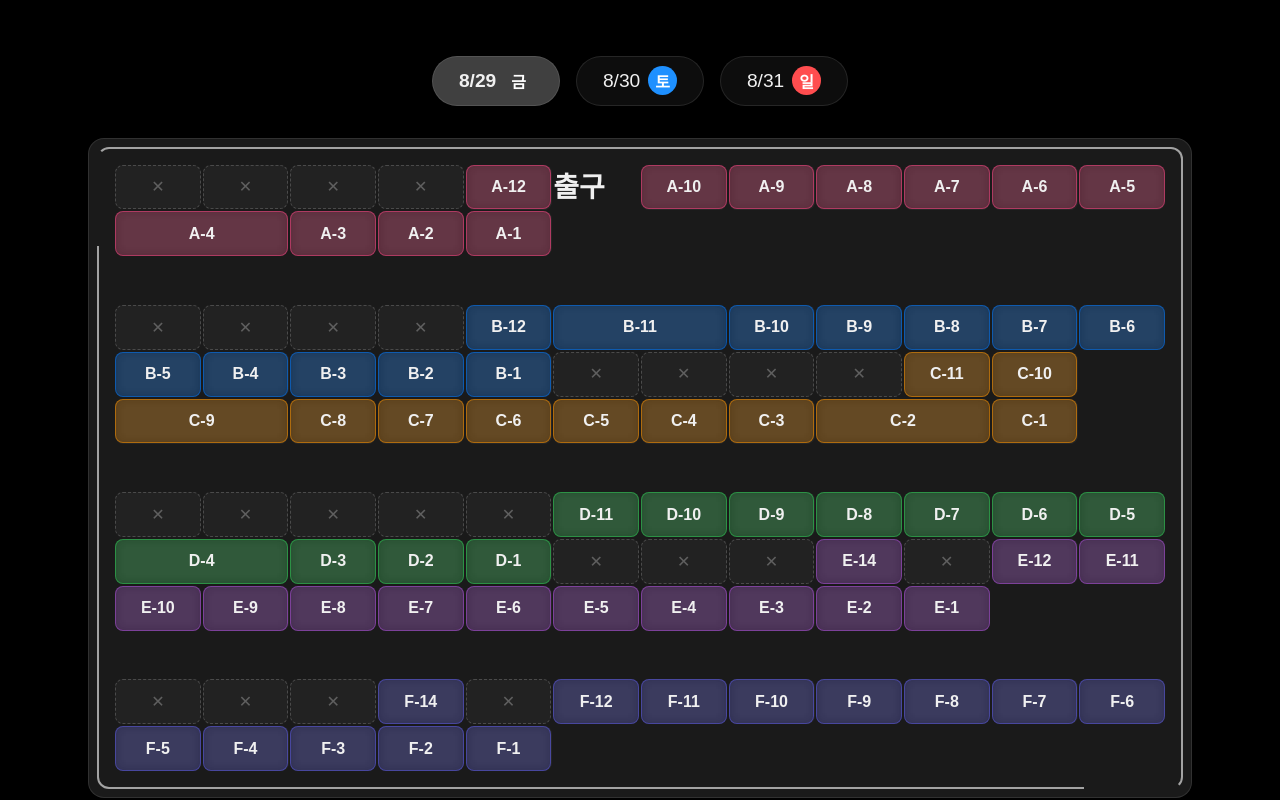
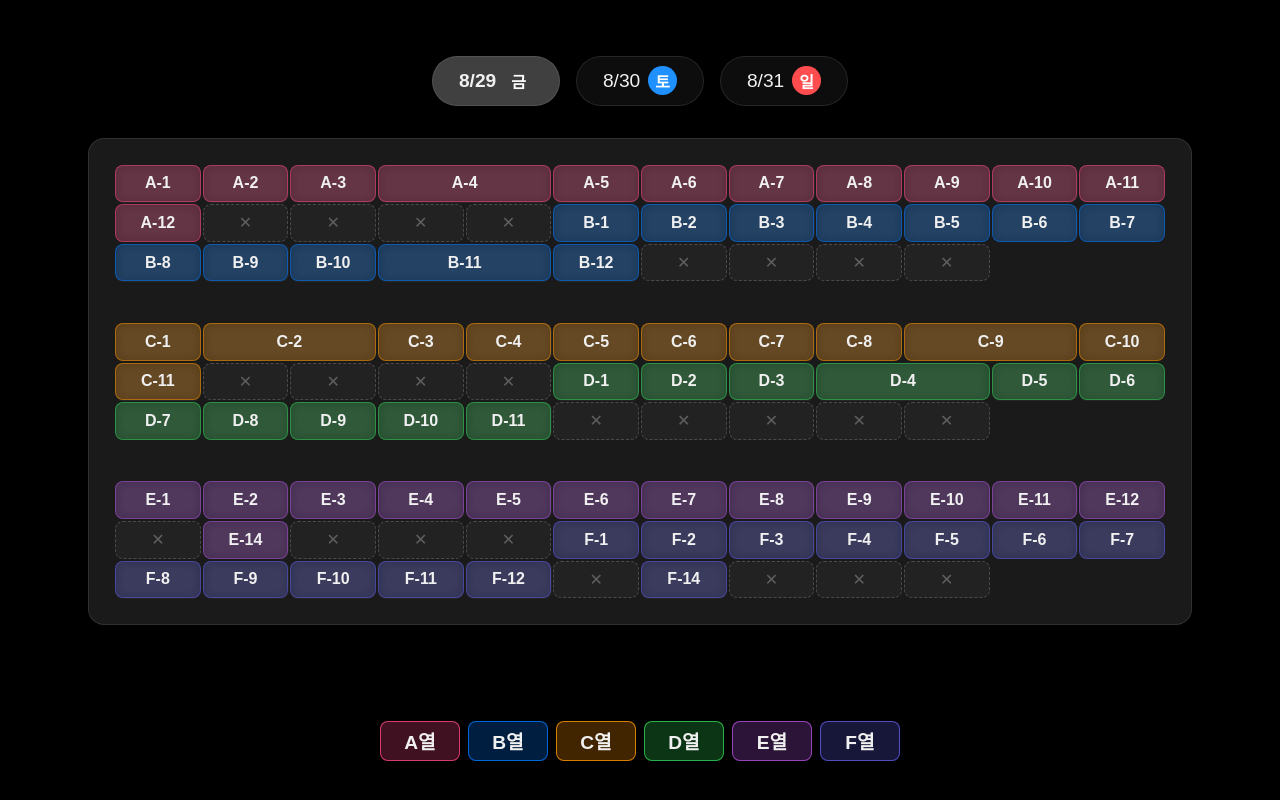
Before and after one commit to kuroka3/MM-Info, a Next.js app: page /exhibition-info/tokyo/creators-market in a window 1280 px wide. Shown: the part 360-1160 px from the top of the page. Built offline with nearby package versions, Linux system fonts and the light colour scheme; a web font is replaced by a local one.

Commit message:
fix column order

```diff
--- a/src/app/exhibition-info/tokyo/creators-market/components/BoothMap.tsx
+++ b/src/app/exhibition-info/tokyo/creators-market/components/BoothMap.tsx
@@ -28,7 +28,6 @@ export interface BoothMapHandle {
   scrollToMapBooth: (id: string) => Promise<void>;
 }
 
-const COLS_REVERSED = [...COLS].reverse();
 const BOOTHS_MAP: Record<string, Record<number, Booth>> = {};
 for (const b of BOOTHS) (BOOTHS_MAP[b.row] ??= {})[b.col] = b;
 
@@ -61,7 +60,6 @@ const BoothMap = forwardRef<BoothMapHandle, BoothMapProps>(
     );
     const activeTooltip = useRef<HTMLButtonElement | null>(null);
     const disableScrollHide = useRef(false);
-    const [gutter, setGutter] = useState(0);
 
     useLayoutEffect(() => {
       const wrapper = wrapperRef.current;
@@ -124,18 +122,6 @@ const BoothMap = forwardRef<BoothMapHandle, BoothMapProps>(
         window.visualViewport?.removeEventListener('resize', schedule);
         window.removeEventListener('pageshow', schedule);
       };
-    }, []);
-
-    useLayoutEffect(() => {
-      function updateGutter() {
-        if (wrapperRef.current) {
-          const { width, height } = wrapperRef.current.getBoundingClientRect();
-          setGutter(Math.min(width, height) * 0.15);
-        }
-      }
-      updateGutter();
-      window.addEventListener('resize', updateGutter);
-      return () => window.removeEventListener('resize', updateGutter);
     }, []);
 
     useEffect(() => {
@@ -355,7 +341,7 @@ const BoothMap = forwardRef<BoothMapHandle, BoothMapProps>(
       if (prevDay === selectedDay) return;
       const changed = new Set<string>();
       ROWS.forEach(row => {
-        COLS_REVERSED.forEach(col => {
+        COLS.forEach(col => {
           const prevBooth = findBooth(row, col, prevDay);
           const nextBooth = findBooth(row, col, selectedDay);
           const prevActive = !!(prevBooth && !prevBooth.hidden);
@@ -496,19 +482,11 @@ const BoothMap = forwardRef<BoothMapHandle, BoothMapProps>(
 
     return (
       <div className="cm-map-wrapper" ref={wrapperRef}>
-        <div className="entrance-label">입구</div>
         <div className="map-inner" ref={rotatorRef}>
           <div className="cm-grid">
             {ROWS.map(row => (
               <Fragment key={row}>
-                {COLS_REVERSED.map(col => {
-                  if (row === 'A' && col === 12) {
-                    return (
-                      <div key="exit-cell" className="exit-label-cell">
-                        출구
-                      </div>
-                    );
-                  }
+                {COLS.map(col => {
                   const key = `${row}-${col}`;
                   const flipping = flippedCells.has(key);
                   const front = renderCell(row, col, prevDay, false);
@@ -533,18 +511,11 @@ const BoothMap = forwardRef<BoothMapHandle, BoothMapProps>(
                     </div>
                   );
                 })}
-                {(row === 'A' || row === 'C' || row === 'E') && <div className="walk-gap" />}
+                {(row === 'B' || row === 'D') && <div className="walk-gap" />}
               </Fragment>
             ))}
           </div>
         </div>
-        <div
-          className="bottom-left-mask-box"
-          style={{
-            width: `calc(100% - ${gutter}px)`,
-            height: `calc(100% - ${gutter}px)`,
-          }}
-        />
       </div>
     );
   },
--- a/src/app/exhibition-info/tokyo/creators-market/styles/map.css
+++ b/src/app/exhibition-info/tokyo/creators-market/styles/map.css
@@ -66,70 +66,6 @@
   border:1px solid var(--glass-border);
   border-radius:16px;
   overflow:visible;
-}
-.cm-map-wrapper::after{
-  content:"";
-  pointer-events:none;
-  position:absolute;
-  inset:8px;
-  border:2px solid rgba(255,255,255,.6);
-  border-left-color:transparent;
-  border-bottom-color:transparent;
-  border-radius:12px;
-}
-.bottom-left-mask-box {
-  position: absolute;
-  bottom: 0;
-  left:   0;
-  width:  calc(100% - var(--gutter));
-  height: calc(100% - var(--gutter));
-  pointer-events: none;
-  background: transparent;
-}
-
-.bottom-left-mask-box::after {
-  content: "";
-  position: absolute;
-  inset: 8px;
-  border-left:   2px solid rgba(255,255,255,0.6);
-  border-bottom: 2px solid rgba(255,255,255,0.6);
-  border-radius: 0 12px 0 12px;
-  pointer-events: none;
-}
-.exit-label-cell {
-  align-self: start;
-  justify-self: start;
-  margin: 0;
-  padding: 0;
-  font-size: clamp(.5rem, 5vw, 1.75rem);
-  font-weight: bold;
-  color: #f0f0f0;
-}
-
-.entrance-label {
-  position: absolute;
-  bottom: -3rem;
-  right: 2rem;
-  pointer-events: none;
-  z-index: 10000;
-  font-size: clamp(.5rem, 5vw, 1.75rem);
-  font-weight: bold;
-  color: #f0f0f0;
-  transition: bottom .3s ease, right .3s ease;
-}
-
-@media (max-width: 600px) {
-  .entrance-label {
-    bottom: -2rem;
-    right: 1.5rem;
-  }
-}
-
-@media (max-width: 400px) {
-  .entrance-label {
-    bottom: -1rem;
-    right: 1rem;
-  }
 }
 
 .cm-grid{
@@ -285,18 +221,10 @@ button.booth {
 }
 
 @media (max-width:480px){
-  .cm-map-wrapper .entrance-label{
-    transform:rotate(-90deg);
-  }
   .cm-grid{
     width:100%;
     height:100%;
     grid-auto-rows:1fr;
-  }
-  .cm-grid .booth-empty,
-  .cm-grid .exit-label-cell{
-    transform:rotate(-90deg);
-    transform-origin:center;
   }
   .cm-grid .booth .booth-label{
     display:inline-block;
@@ -316,17 +244,6 @@ button.booth {
     max-width:100%;
     box-sizing:border-box;
   }
-  .cm-map-wrapper::before,
-  .cm-map-wrapper::after{
-    content:none;
-  }
-  .cm-map-wrapper .entrance-label,
-  .cm-map-wrapper .exit-label-cell{
-    display:none;
-  }
-  .bottom-left-mask-box::after{
-    content:none;
-  }
   .cm-grid .booth .booth-label{
     transform:rotate(-90deg);
     transform-origin:center;
```
